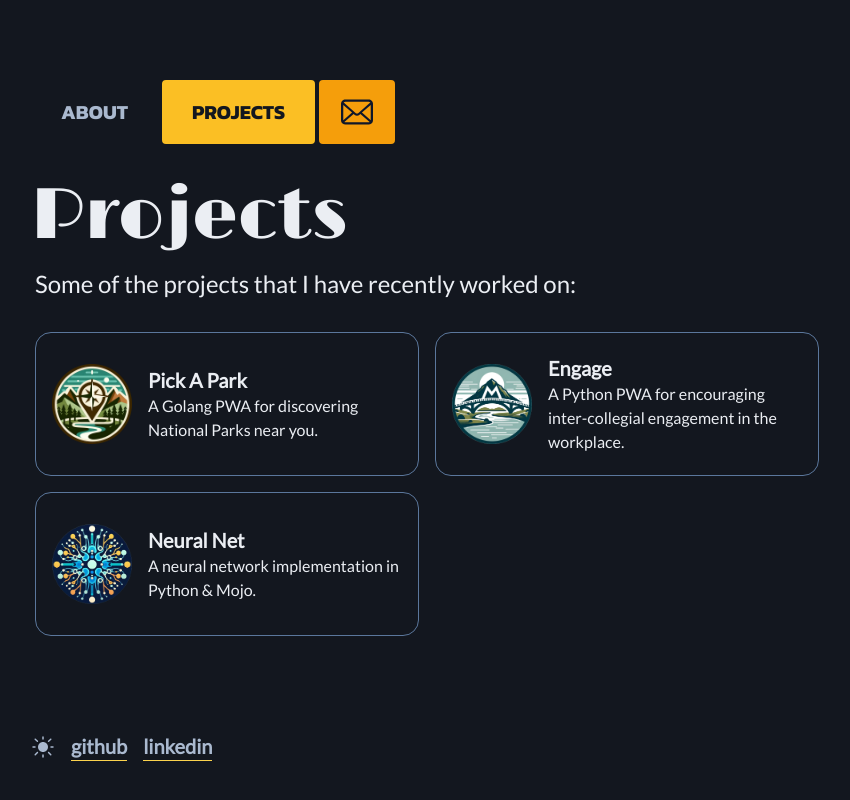
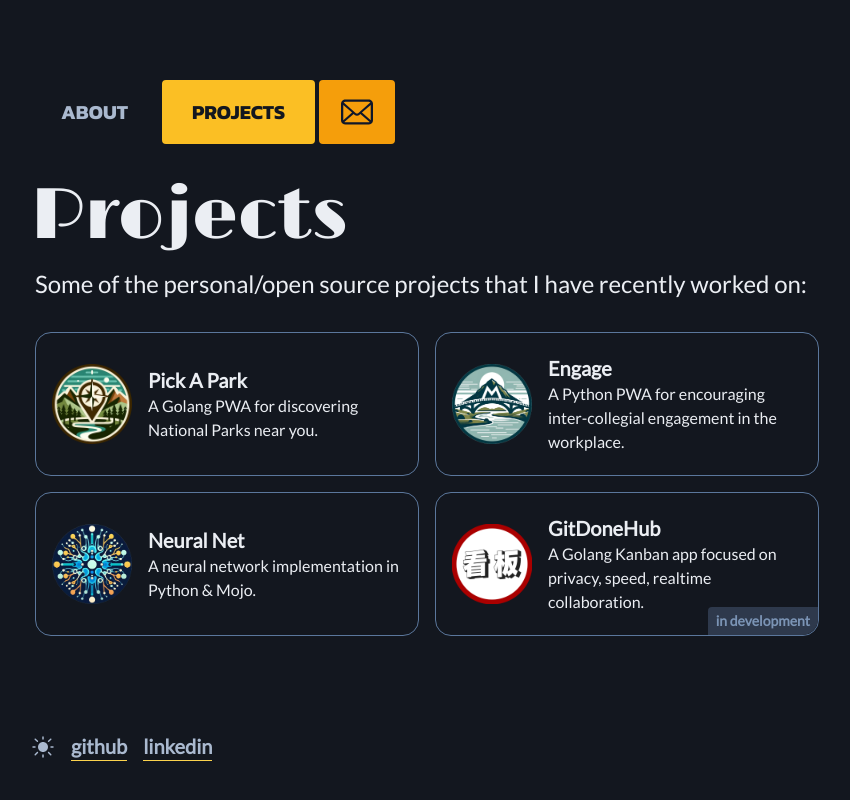
Before and after one commit to bogdano/bogdano.github.io, an Astro site: page /projects in a window 1280 px wide. Shown: the whole page, without its empty margins (81-931 px from the left). Built offline with nearby package versions, Linux system fonts and the light colour scheme; Astro itself is replaced by a stand-in of ours.

Commit message:
added in progress projects

```diff
--- a/astro.config.mjs
+++ b/astro.config.mjs
@@ -7,7 +7,9 @@ export default defineConfig({
   // Enable React to support React JSX components.
   // integrations: [react()],
   site: 'https://bogz.dev',
-  integrations: [tailwind()],
+  integrations: [
+    tailwind()
+  ],
   markdown: {
       shikiConfig: {
         // Choose from Shiki's built-in themes (or add your own)
--- a/src/components/ProjectCard.astro
+++ b/src/components/ProjectCard.astro
@@ -1,8 +1,8 @@
 ---
-const { url, title, subtitle, logo } = Astro.props;
+const { url, title, subtitle, logo, inProgress } = Astro.props;
 ---
 
-<a href={url} class="flex text-base p-4 rounded-2xl border border-bunker-300 dark:border-bunker-500 hover:bg-bunker-100 dark:hover:bg-bunker-900 lg:w-96 lg:min-h-36 items-center">
+<a href={url} class="flex relative text-base p-4 rounded-2xl border border-bunker-300 dark:border-bunker-500 hover:bg-bunker-100 dark:hover:bg-bunker-900 lg:w-96 lg:min-h-36 items-center">
     <div class="flex items-center">
         <img src={logo} alt={title} class="w-20 h-20 mr-4" />
         <div>
@@ -10,4 +10,9 @@ const { url, title, subtitle, logo } = Astro.props;
           <p>{subtitle}</p>
         </div>
     </div>
+    {inProgress ? (
+        <div class="absolute bottom-0 right-0 bg-bunker-100 dark:bg-bunker-900 text-bunker-400  text-sm font-bold px-2 py-1 rounded-br-2xl rounded-tl">
+            in development
+        </div>
+    ) : null}
 </a>
--- a/src/layouts/BaseLayout.astro
+++ b/src/layouts/BaseLayout.astro
@@ -6,10 +6,6 @@ import { ViewTransitions, fade } from "astro:transitions";
 
 const pageTitle = Astro.props.pageTitle;
 const subtitle = Astro.props.subtitle;
-// Component Imports
-
-// Full Astro Component Syntax:
-// https://docs.astro.build/core-concepts/astro-components/
 ---
 
 <html class="dark" lang="en" transition:animate="none">
@@ -18,6 +14,7 @@ const subtitle = Astro.props.subtitle;
         <meta name="viewport" content="width=device-width" />
         <meta name="generator" content={Astro.generator} />
         <link rel="icon" type="image/svg+xml" href="/favicon.svg" />
+        <script defer src="https://cloud.umami.is/script.js" data-website-id="d1449c89-eee1-4d8a-b879-ad11f408fb44"></script>
         <title>{pageTitle}</title>
         <ViewTransitions />
     </head>
--- a/src/layouts/MarkdownPostLayout.astro
+++ b/src/layouts/MarkdownPostLayout.astro
@@ -14,9 +14,12 @@ const { frontmatter } = Astro.props;
               </div>
           </a>
         ) : (
-        <img class="w-36 h-36" src={frontmatter.logo} alt={frontmatter.title + " logo"} />
+            <img class="w-36 h-36" src={frontmatter.logo} alt={frontmatter.title + " logo"} />
         )}
         <p class="text-center md:text-left">{frontmatter.description}
+            {frontmatter.inProgress && (
+                <span class="bg-bunker-100 dark:bg-bunker-900 text-bunker-400 text-sm font-bold px-2 py-1 rounded">in development</span>
+            )}
             <a href={frontmatter.githubLink} target="_blank" class="font-bold text-base text-bunker-500 underline hover:dark:text-bunker-300 hover:text-bunker-700">GitHub</a>
         </p>
     </div>
--- a/src/pages/projects.astro
+++ b/src/pages/projects.astro
@@ -7,10 +7,10 @@ const allProjects = await Astro.glob("./projects/*.md");
 allProjects.sort((a, b) => a.frontmatter.order - b.frontmatter.order);
 ---
 <BaseLayout pageTitle={title}>
-    <p class="mb-8 text-center md:text-left">Some of the projects that I have recently worked on:</p>
+    <p class="mb-8 text-center md:text-left">Some of the personal/open source projects that I have recently worked on:</p>
     <div class="flex flex-col lg:flex-row lg:flex-wrap gap-4 mb-8">
         {allProjects.map((project) => (
-            <ProjectCard url={project.url} title={project.frontmatter.title} logo={project.frontmatter.logo} subtitle={project.frontmatter.subtitle} />
+            <ProjectCard url={project.url} title={project.frontmatter.title} logo={project.frontmatter.logo} subtitle={project.frontmatter.subtitle} inProgress={project.frontmatter.inProgress} />
         ))}
     </div>
 </BaseLayout>
--- /dev/null
+++ b/src/pages/projects/gitdonehub.md
@@ -0,0 +1,12 @@
+---
+layout: ../../layouts/MarkdownPostLayout.astro
+
+title: 'GitDoneHub'
+subtitle: 'A Golang Kanban app focused on privacy, speed, realtime collaboration.'
+logo: '/kanban-logo.png'
+description: 'I am working on this project in my free time while I am looking for a job. The stack right now is: Go + Go Fiber + Go Templ + PostGreSQL + Redis + Websockets + Tailwind CSS.'
+projectURL: ''
+githubLink: 'https://github.com/bogdano/gitdonehub'
+order: 4
+inProgress: true
+---
--- a/src/pages/projects/neural-net.md
+++ b/src/pages/projects/neural-net.md
@@ -3,7 +3,7 @@ layout: ../../layouts/MarkdownPostLayout.astro
 
 title: 'Neural Net'
 subtitle: 'A neural network implementation in Python & Mojo.'
-logo: '/neural_net-logo.png'
+logo: '/neural_net-logo.webp'
 description: "An exploration of my learning experience of coding a neural network from scratch. I chose Python for this implementation because of my desire to port and compare it to the Mojo programming language, which aims to be, syntactically, a superset of Python."
 projectURL: ''
 githubLink: 'https://github.com/bogdano/neural-net'
```
Also changed, not shown: public/favicon.svg, public/kanban-logo.png (added), public/neural_net-logo.png (deleted), public/neural_net-logo.webp (added), 1 other file.
